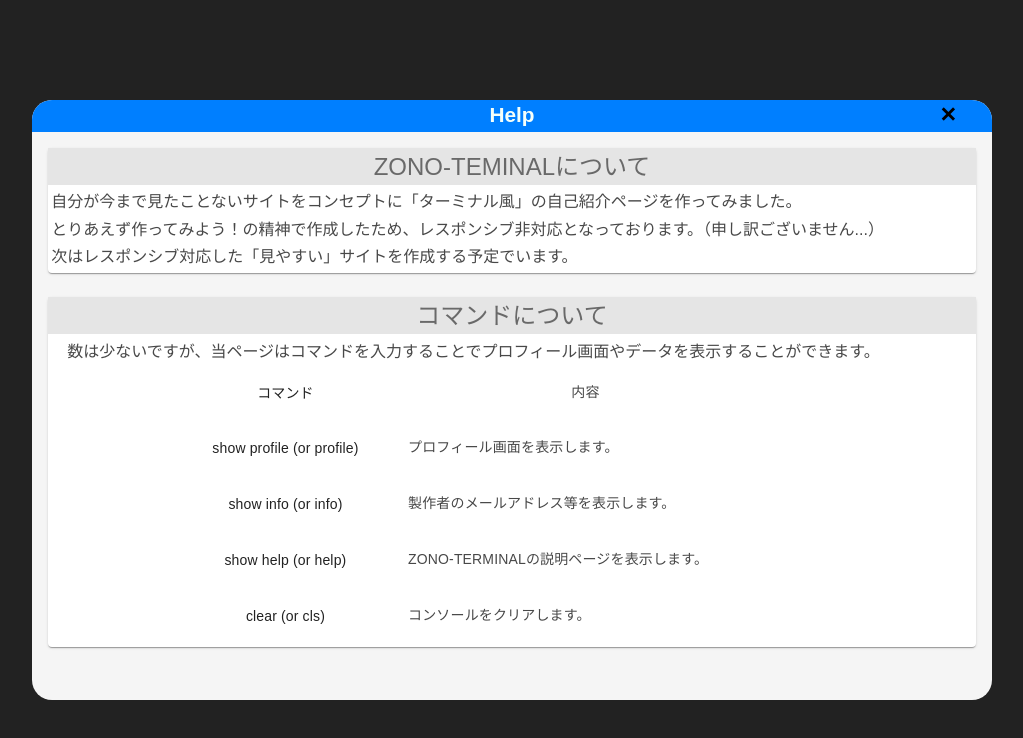
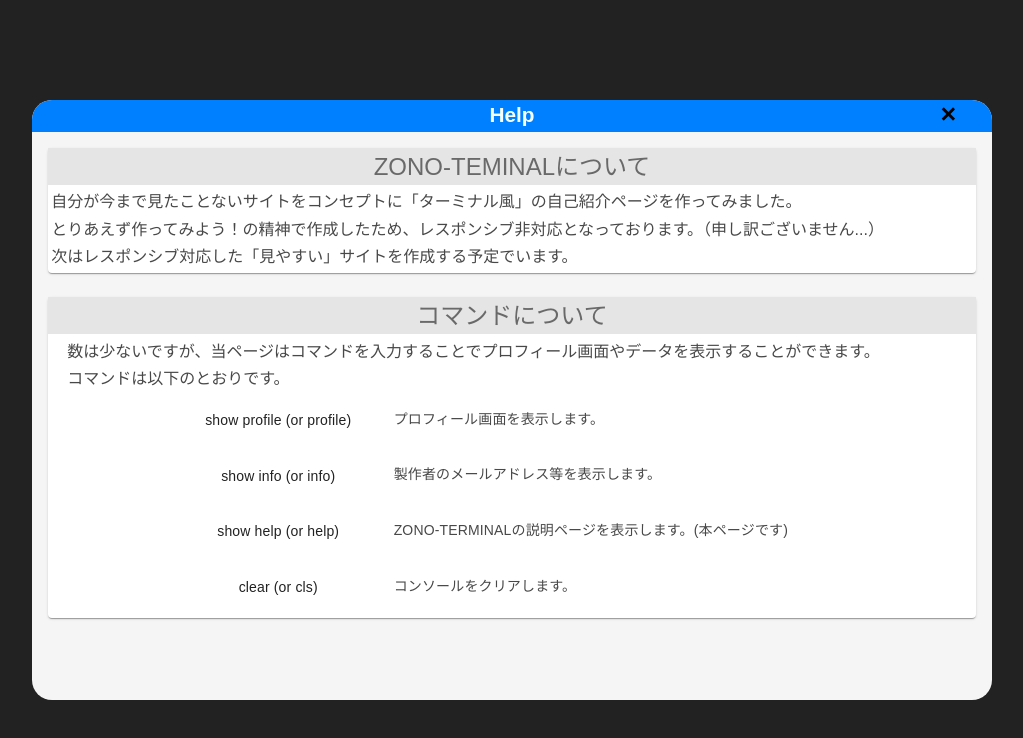
Before and after one commit to ShSato4JPN/my-portfolio-v1, a Next.js app: page /components/Help/Help in a window 1280 px wide. Shown: the top 738 px of the page, without its empty margins (128-1151 px from the left). Built offline with nearby package versions, Linux system fonts and the light colour scheme.

Commit message:
タイトルロゴを追加

```diff
--- a/pages/components/Help/Help.js
+++ b/pages/components/Help/Help.js
@@ -20,7 +20,7 @@ const useStyles = makeStyles((theme) => ({
     color: theme.palette.text.secondary,
   },
   table: {
-    maxWidth: 600,
+    maxWidth: 660,
     height: 100,
   },
   noborder: {
@@ -35,13 +35,17 @@ function createData(cmd, description) {
 const rows = [
   createData('show profile (or profile)', 'プロフィール画面を表示します。'),
   createData('show info (or info)', '製作者のメールアドレス等を表示します。'),
-  createData('show help (or help)', 'ZONO-TERMINALの説明ページを表示します。'),
+  createData('show help (or help)', 'ZONO-TERMINALの説明ページを表示します。(本ページです)'),
   createData('clear (or cls)', 'コンソールをクリアします。'),
 ];
 
 export default function Help( props ) {
   const classes = useStyles();
   const title = 'Help'
+
+  const handleKeyDown = ( event ) => {
+    console.log( event )
+  }
 
   return (
     <Browser title={title} closeAction={props.closeAction}>
@@ -68,16 +72,14 @@ export default function Help( props ) {
                   コマンドについて
                 </div>
                 <div className={`${styles.about_body} ${styles.nocenter}`}>
-                  <p>　数は少ないですが、当ページはコマンドを入力することでプロフィール画面やデータを表示することができます。<br /></p>
+                  <p>　数は少ないですが、当ページはコマンドを入力することでプロフィール画面やデータを表示することができます。<br />　コマンドは以下のとおりです。<br /></p>
                   <div className={styles.about_cmdlist}>
                     <TableContainer>
                       <Table className={classes.table} aria-label="command description">
                         <TableBody>
-                          <TableCell align="center" component="th" scope="row" className={classes.noborder}><span className={`${styles.about}`}>コマンド</span></TableCell>
-                          <TableCell align="center" className={classes.noborder}><span className={`${styles.about} ${styles.about_body}`}>内容</span></TableCell>
-                          {rows.map((row) => (
-                            <TableRow key={row.name}>
-                              <TableCell align="center" component="th" scope="row" className={classes.noborder}><span className={`${styles.about}`}>{row.cmd}</span></TableCell>
+                          {rows.map((row, index) => (
+                            <TableRow key={index}>
+                              <TableCell onClick={handleKeyDown} align="center" component="th" scope="row" className={classes.noborder}><span className={`${styles.about}`}>{row.cmd}</span></TableCell>
                               <TableCell align="left" className={classes.noborder}><span className={`${styles.about} ${styles.about_body}`}>{row.description}</span></TableCell>
                             </TableRow>
                           ))}
--- a/pages/components/Main/Main.module.css
+++ b/pages/components/Main/Main.module.css
@@ -32,3 +32,9 @@
   border-radius: 5px;
   font-family: 'Noto Sans JP', sans-serif;
 }
+
+.titlelogo {
+  margin: 0 auto;
+  width: 660px;
+  height: 120px;
+}
```
Also changed, not shown: pages/components/Main/Main.js (+9 -0 lines), public/image/title_logo.png (added).
